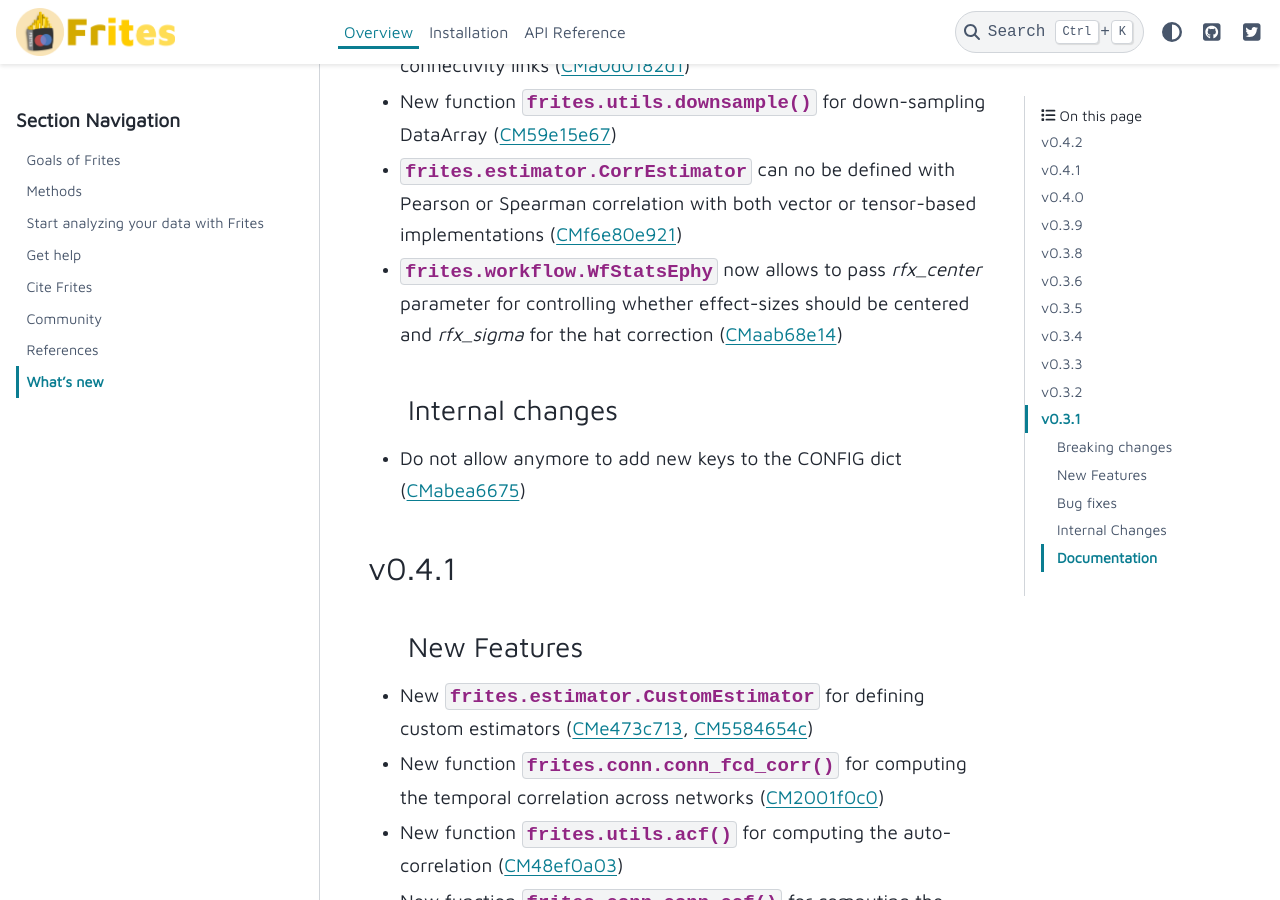
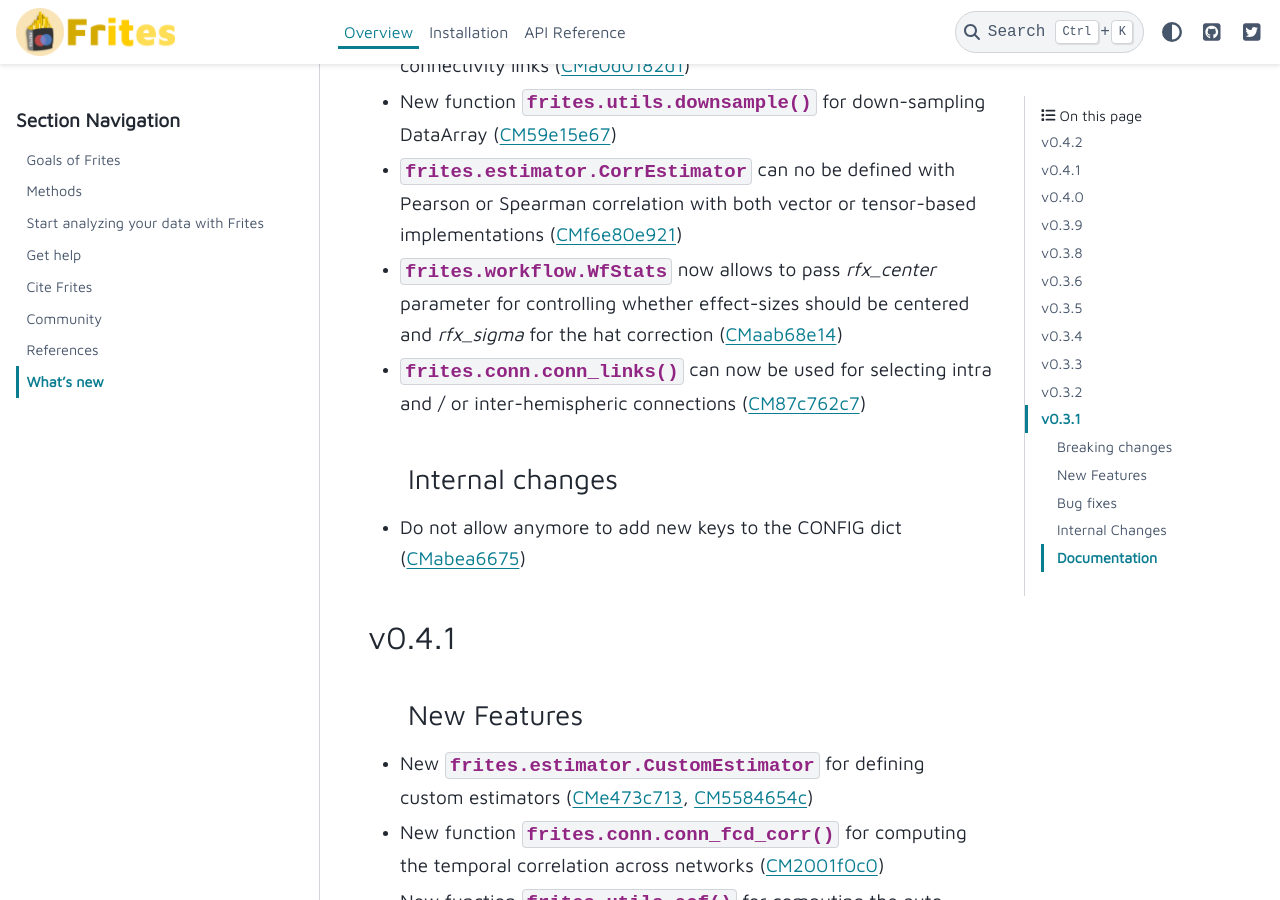
Before and after one commit to brainets/frites, a Sphinx documentation site: the page built from docs/source/overview/ovw_whatsnew.rst, in a window 1280 px wide and 900 px high, scrolled down 693 px. Built offline with Sphinx 7.4.7 and the PyData theme 0.15.4, drawn with Linux system fonts in a browser that asks for light colours; pages that are not in the unit, such as notebooks, are missing from menus.

Commit message:
Update whatsnew

```diff
--- a/docs/source/overview/ovw_whatsnew.rst
+++ b/docs/source/overview/ovw_whatsnew.rst
@@ -16,7 +16,8 @@ New Features
 * New function :func:`frites.conn.conn_links` for generating connectivity links (:commit:`a0d0182d1`)
 * New function :func:`frites.utils.downsample` for down-sampling DataArray (:commit:`59e15e67`)
 * :class:`frites.estimator.CorrEstimator` can no be defined with Pearson or Spearman correlation with both vector or tensor-based implementations (:commit:`f6e80e921`)
-* :class:`frites.workflow.WfStatsEphy` now allows to pass `rfx_center` parameter for controlling whether effect-sizes should be centered and `rfx_sigma` for the hat correction (:commit:`aab68e14`)
+* :class:`frites.workflow.WfStats` now allows to pass `rfx_center` parameter for controlling whether effect-sizes should be centered and `rfx_sigma` for the hat correction (:commit:`aab68e14`)
+* :func:`frites.conn.conn_links` can now be used for selecting intra and / or inter-hemispheric connections (:commit:`87c762c7`)
 
 Internal changes
 ++++++++++++++++
```
